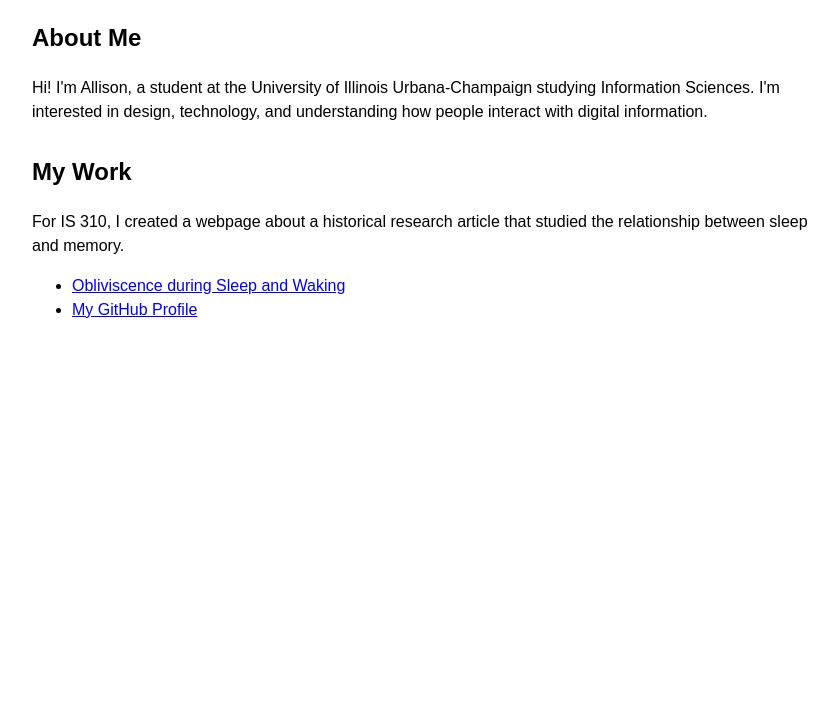
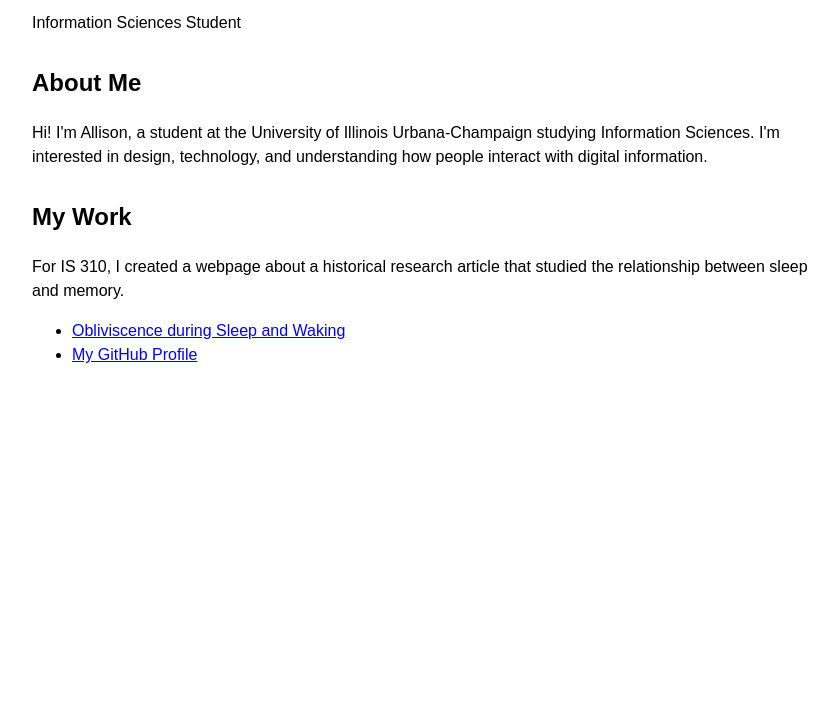
Before and after one commit to allisonqiu10/allisonqiu10.github.io, a plain HTML site: page index.html in a window 1280 px wide. Shown: the part 98-800 px from the top of the page, without its empty margins (8-846 px from the left). Drawn offline with Linux system fonts and the light colour scheme.

Commit message:
Add student role

```diff
--- a/index.html
+++ b/index.html
@@ -29,7 +29,7 @@
 <body>
 
     <h1>Allison Qiu</h1>
-
+    <p>Information Sciences Student</p>
     <h2>About Me</h2>
 
     <p>
```
